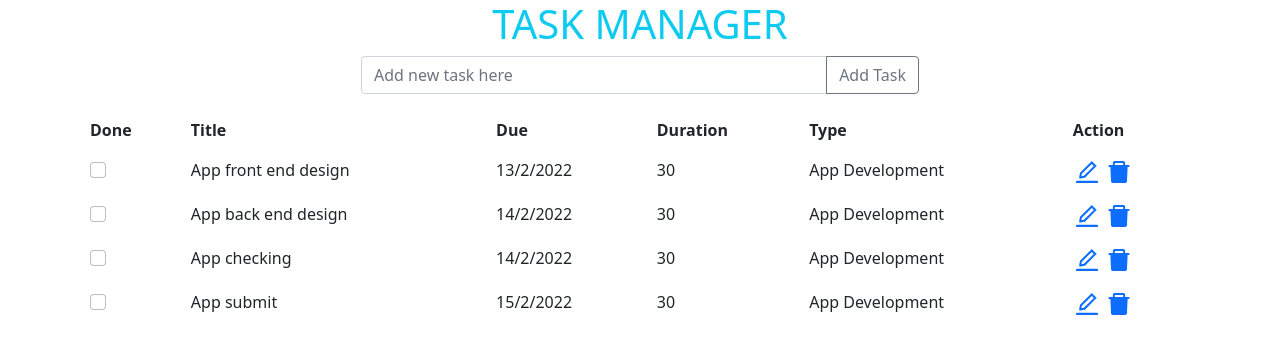
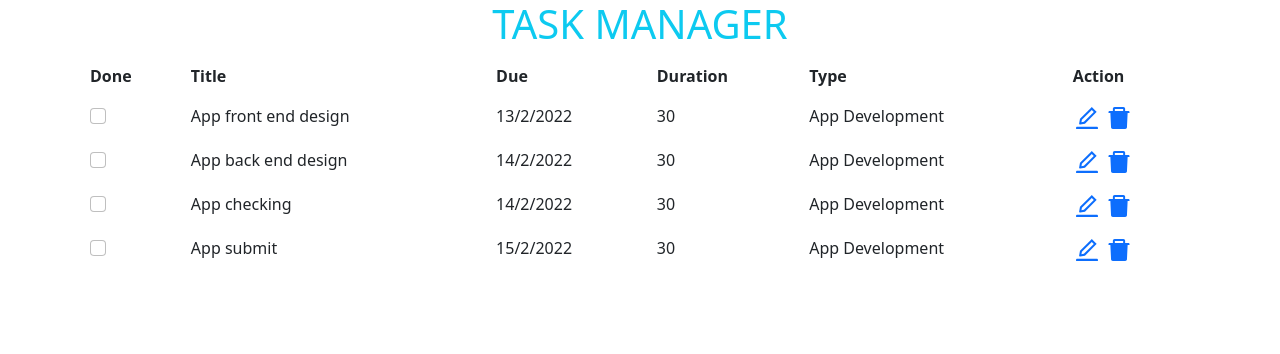
Before and after one commit to bmnazmussakib/task-manager-client, a React (Create React App) app: page / in a window 1280 px wide. Shown: the top 354 px of the page. Built offline with nearby package versions, Linux system fonts and the light colour scheme.

Commit message:
Update and Delete button added

```diff
--- a/src/Component/AddTask/AddTask.js
+++ /dev/null
@@ -1,17 +0,0 @@
-import React from 'react';
-import { Container } from 'react-bootstrap';
-
-const AddTask = () => {
-    return (
-        <div>
-            <Container>
-                <div class="input-group mb-3 w-50 mx-auto">
-                    <input type="text" class="form-control" placeholder="Add new task here" />
-                    <button class="btn btn-outline-secondary" type="button" id="button-addon2">Add Task</button>
-                </div>
-            </Container>
-        </div>
-    );
-};
-
-export default AddTask;
--- a/src/Component/Home/Home.js
+++ b/src/Component/Home/Home.js
@@ -6,7 +6,6 @@ const Home = () => {
     return (
         <div>
             <h1 className="text-center text-info">TASK MANAGER</h1>
-            <AddTask />
             <Task />
         </div>
     );
```
